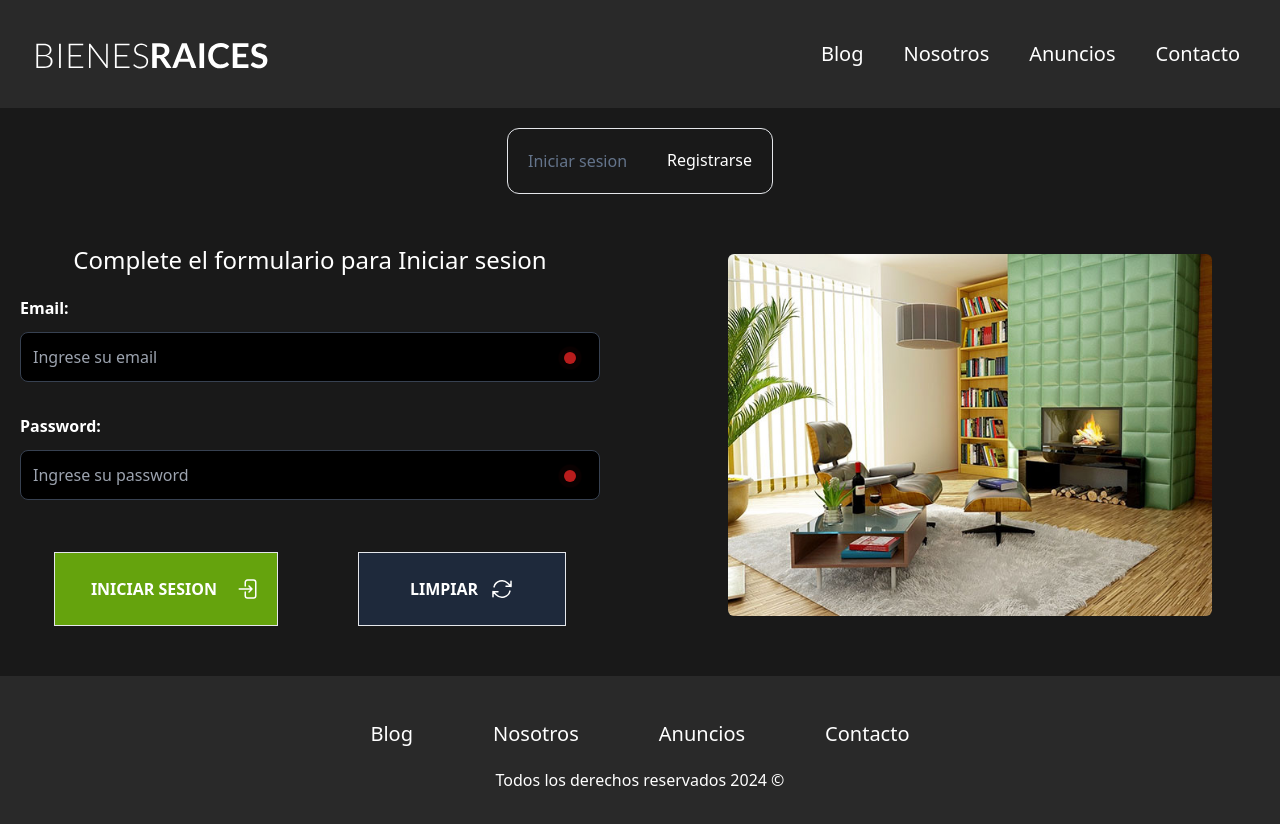
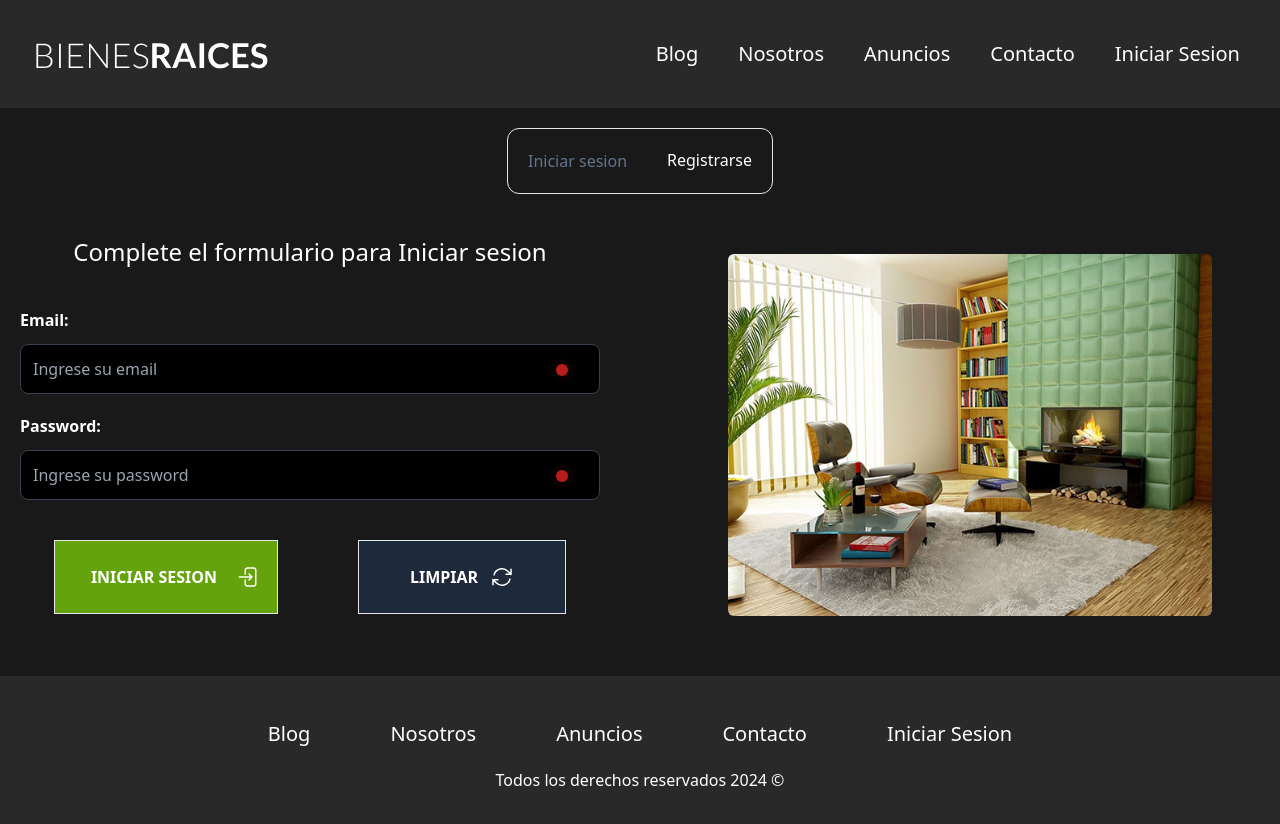
Before and after one commit to Nicogg95/BienesRaices-Frontend, a React (Vite) app: page /login in a window 1280 px wide. Shown: the top 824 px of the page. Built offline with nearby package versions, Linux system fonts and the light colour scheme; no server answers.

Commit message:
Ultimando detalles

```diff
--- a/src/components/FormLogin.jsx
+++ b/src/components/FormLogin.jsx
@@ -4,18 +4,16 @@ import Campo from "./Campo"
 import useAgentes from "../hooks/useAgentes"
 import Ping from "./Ping"
 import Boton from "./Boton"
-import { useNavigate } from "react-router-dom"
 
 const FormLogin = () => {
 
     const [email, setEmail] = useState("");
     const [password, setPassword] = useState("");
     const [alerta, setAlerta] = useState({})
-    const {iniciarSesion} = useAgentes()
-    const navigate = useNavigate()
-    const ubicacion = "-top-[50px] left-[21rem] md:left-[18rem] sm:left-[10rem] xl:left-[34rem] lg:left-[26rem] 2xl:left-[38rem]";
+    const {iniciarSesion, error} = useAgentes()
+    const ubicacion = "inset-y-14 right-8";
 
-    const handleSubmit = (e) =>{
+    const handleSubmit = async (e) =>{
         e.preventDefault();
 
         if(!email || !password){
@@ -27,11 +25,11 @@ const FormLogin = () => {
         }
 
         iniciarSesion({email, password});
+        setAlerta({msg:error, error: true})
+
         setTimeout(() => {
-            navigate("/admin")
+            setAlerta({})
         }, 3000);
-
-        limpiarForm();
 
     }
 
@@ -48,23 +46,31 @@ const FormLogin = () => {
     <>
         <div className={`flex flex-col justify-center items-center  col-span-2 md:col-span-1 -translate-x-[0rem]`}>
             <h1 className="text-center text-2xl my-5">Complete el formulario para Iniciar sesion </h1>
-            <form action="" className="w-full" onSubmit={handleSubmit} encType="multipart/form-data">
+            <div className="w-full mt-5">
+                <form action="" onSubmit={handleSubmit} encType="multipart/form-data">
 
+                    <div className="relative">
                         <Campo texto={"Email:"} tipo={"email"}
                         placeholder={"Ingrese su email"} clases={"max-w-[580px] mx-auto"}
                         valor={email} funcion={e=>{setEmail(e.target.value)}}/>
+                        <Ping ubicacion={ubicacion} input={email} />
+                    </div>
 
-                <Ping ubicacion={ubicacion}
-                    input={email} />
+                    <div className="relative">
+                        <Campo texto={"Password:"} tipo={"password"}
+                        placeholder={"Ingrese su password"}
+                        clases={"max-w-[580px] mx-auto"}
+                        valor={password} funcion={e=>{setPassword(e.target.value)}}/>
+                        <Ping ubicacion={ubicacion} input={password} />
+                    </div>
 
-                <Campo texto={"Password:"} tipo={"password"}
-                placeholder={"Ingrese su password"} clases={
-                    "max-w-[580px] mx-auto"}
-                valor={password} funcion={e=>{setPassword(e.target.value)}}/>
+                    {msg &&
+                    <div className="flex justify-center">
+                        <Alerta alerta={alerta}/>
+                    </div>
+                    }
 
-                <Ping ubicacion={ubicacion} input={password} />
-
-                <div className="my-5 flex flex-col-reverse md:flex-row  justify-center gap-y-5 gap-x-20">
+                    <div className="my-10 flex flex-col-reverse md:flex-row  justify-center gap-y-5 gap-x-20">
 
                         <div className="flex items-center md:w-56 px-1 justify-center border bg-lime-600">
                             <Boton texto={"Iniciar sesion"} clases={""} form={true}/>
@@ -82,12 +88,7 @@ const FormLogin = () => {
                     </div>
 
                 </form>
-
-            {msg &&
-                <div className="flex justify-center">
-                    <Alerta alerta={alerta}/>
             </div>
-            }
         </div>
         <div className={`col-start-2 row-start-1 col-span-1 hidden md:flex my-10`}>
             <img src="../img/blog3.jpg" alt="" className="w-5/6 h-fit rounded-md mx-auto"/>
--- a/src/components/FormRegistro.jsx
+++ b/src/components/FormRegistro.jsx
@@ -17,7 +17,7 @@ const FormLoginRegistro = () => {
     const [apellido, setApellido] = useState("");
     const [alerta, setAlerta] = useState({})
     const {registrarse} = useAgentes()
-    const ubicacion = "-top-[50px] left-[18rem] md:left-[28rem] sm:left-[32rem] lg:left-[23rem]";
+    const ubicacion = "inset-y-14 right-8";
 
     const onDrop = useCallback((acceptedFiles)=>{
         console.log(acceptedFiles)
@@ -73,43 +73,58 @@ const FormLoginRegistro = () => {
         <div className={`flex flex-col justify-center items-center col-span-2 md:col-span-1 md:col-start-2`}>
             <h1 className="text-center text-2xl my-5">Complete el formulario para crear su cuenta</h1>
 
-            <form action="" className="w-full" onSubmit={handleSubmit} encType="multipart/form-data">
+            <div className="w-full">
+                <form action="" onSubmit={handleSubmit} encType="multipart/form-data">
 
-                <div className="h-[21rem] overflow-auto px-5">
+                    <div className="h-[21rem] overflow-scroll px-5">
 
+                        <div className="relative">
                             <Campo texto={"Nombre:"} tipo={"texto"} placeholder={"Ingrese su nombre"} valor={nombre} funcion={e=>{setNombre(e.target.value)}}/>
+                            <Ping ubicacion={ubicacion} input={nombre} />
+                        </div>
 
-                    <Ping ubicacion={ubicacion} input={nombre} />
+                        <div className="relative">
+                            <Campo texto={"Apellido:"} tipo={"texto"} placeholder={"Ingrese su apellido"} valor={apellido} funcion={e=>{setApellido(e.target.value)}}/>
+                            <Ping ubicacion={ubicacion} input={apellido} />
+                        </div>
 
-                    <Campo texto={"Apellido:"} tipo={"texto"} placeholder={"Ingrese su apellido"} valor={apellido} funcion={e=>{setApellido(e.target.value)}}/>
+                        <div className="relative">
+                            <Campo texto={"Telefono:"} tipo={"tel"} placeholder={"Ingrese su telefono"} valor={telefono} funcion={e=>{setTelefono(e.target.value)}}/>
+                            <Ping ubicacion={ubicacion} input={telefono} />
+                        </div>
 
-                    <Ping ubicacion={ubicacion} input={apellido} />
+                        <div className="relative">
+                            <Campo texto={"Fecha de nacimiento:"} tipo={"date"} placeholder={"Ingrese su fecha de nacimiento"}
+                            valor={fechaNacimiento}
+                            funcion={e=>{setFechaNacimiento(e.target.value)}}/>
+                            <Ping ubicacion={"inset-y-14 right-11"} input={fechaNacimiento} />
+                        </div>
 
-                    <Campo texto={"Telefono:"} tipo={"tel"} placeholder={"Ingrese su telefono"} valor={telefono} funcion={e=>{setTelefono(e.target.value)}}/>
+                        <div className="relative">
+                            <Campo texto={"Domicilio:"} tipo={"text"} placeholder={"Ingrese su domicilio"} valor={domicilio} funcion={e=>{setDomicilio(e.target.value)}}/>
+                            <Ping ubicacion={ubicacion} input={domicilio} />
+                        </div>
 
-                    <Ping ubicacion={ubicacion} input={telefono} />
+                        <div className="relative">
+                            <Campo texto={"Email:"} tipo={"email"} placeholder={"Ingrese su email"} valor={email} funcion={e=>{setEmail(e.target.value)}} />
+                            <Ping ubicacion={ubicacion} input={email} />
+                        </div>
 
-                    <Campo texto={"Fecha de nacimiento:"} tipo={"date"} placeholder={"Ingrese su fecha de nacimiento"} valor={fechaNacimiento}
-                    funcion={e=>{setFechaNacimiento(e.target.value)}}/>
-
-                    <Ping ubicacion={"-top-[50px] left-[16rem] md:left-[12rem] sm:left-[30rem] lg:left-[22rem]"} input={fechaNacimiento} />
-
-                    <Campo texto={"Domicilio:"} tipo={"text"} placeholder={"Ingrese su domicilio"} valor={domicilio} funcion={e=>{setDomicilio(e.target.value)}}/>
-
-                    <Ping ubicacion={ubicacion} input={domicilio} />
-
-                    <Campo texto={"Email:"} tipo={"email"} placeholder={"Ingrese su email"} valor={email} funcion={e=>{setEmail(e.target.value)}} />
-
-                    <Ping ubicacion={ubicacion} input={email} />
-
+                        <div className="relative">
                             <Campo texto={"Password:"} tipo={"password"} placeholder={"Ingrese su password"} valor={password} funcion={e=>{setPassword(e.target.value)}}/>
-
                             <Ping ubicacion={ubicacion} input={password} />
+                        </div>
 
                     </div>
 
+                    {msg &&
+                        <div className="flex justify-center">
+                            <Alerta alerta={alerta}/>
+                        </div>
+                    }
+
                     <div className="flex flex-col md:flex-row my-10 justify-center gap-6">
-                    <div {...getRootProps()} className="border p-4 h-fit bg-yellow-600 font-bold">
+                        <div {...getRootProps()} className="border p-4 md:h-fit bg-yellow-600 font-bold">
                             <input type="file" name="foto" {...getInputProps()}/>
                             <div className="flex justify-center gap-x-3 items-center">
                                 <p className="cursor-pointer uppercase">Foto de perfil</p>
@@ -118,7 +133,7 @@ const FormLoginRegistro = () => {
                                 </svg>
                             </div>
                         </div>
-                    <div className="border flex items-center md:w-52 p-4 gap-x-3 justify-center bg-slate-800 md:h-fit">
+                        <div className="border flex items-center md:w-52 p-4 gap-x-3 justify-center bg-slate-800">
                             <button type="button" className="uppercase font-semibold cursor-pointer" onClick={()=>limpiarForm()}>Limpiar</button>
                             <svg xmlns="http://www.w3.org/2000/svg" fill="none" viewBox="0 0 24 24" strokeWidth="1.5" stroke="currentColor" className="size-6">
                                 <path strokeLinecap="round" strokeLinejoin="round" d="M16.023 9.348h4.992v-.001M2.985 19.644v-4.992m0 0h4.992m-4.993 0 3.181 3.183a8.25 8.25 0 0 0 13.803-3.7M4.031 9.865a8.25 8.25 0 0 1 13.803-3.7l3.181 3.182m0-4.991v4.99" />
@@ -136,12 +151,7 @@ const FormLoginRegistro = () => {
                     </div>
 
                 </form>
-
-            {msg &&
-                <div className="flex justify-center">
-                    <Alerta alerta={alerta}/>
             </div>
-            }
         </div>
 
         <div className={`col-start-1 row-start-1 col-span-1 hidden md:flex`}>
--- a/src/components/NavBar.jsx
+++ b/src/components/NavBar.jsx
@@ -7,12 +7,15 @@ const NavBar = ({clase}) => {
   const {agente, cerrarSesion} = useAgentes({})
 
   return (
-    <nav className={`${clase} md:flex flex-col items-center gap-y-7 md:flex-row gap-x-5 justify-between text-md md:opacity-1`}>
+    <nav className={`${clase} md:flex flex-col items-center gap-y-7 md:flex-row md:opacity-1`}>
         <Link to="/blog" className="hover:text-yellow-500 hover:font-bold text-xl">Blog</Link>
         <Link to="/nosotros" className="hover:text-yellow-500 hover:font-bold text-xl">Nosotros</Link>
         <Link to="/catalogo" className="hover:text-yellow-500 hover:font-bold text-xl">Anuncios</Link>
         <Link to="/contacto" className="hover:text-yellow-500 hover:font-bold text-xl">Contacto</Link>
-        {agente._id && <Link className="hover:text-yellow-500 hover:font-bold text-xl" onClick={()=>cerrarSesion()}>Cerrar Sesion</Link>}
+        {agente?._id ?
+        (<Link className="hover:text-yellow-500 hover:font-bold text-xl" onClick={()=>cerrarSesion()}>Cerrar Sesion</Link>)
+        :
+        (<Link className="hover:text-yellow-500 hover:font-bold text-xl" to="/login">Iniciar Sesion</Link>)}
     </nav>
   )
 }
--- a/src/components/Perfil.jsx
+++ b/src/components/Perfil.jsx
@@ -90,7 +90,7 @@ const Perfil = () => {
 
           <div className="grid grid-cols-6 gap-x-5 items-center my-3">
           <label htmlFor="" className="col-span-2 text-start">Fecha de nacimiento:</label>
-            <input type="text" value={formatearFecha(fechaNacimiento)} disabled
+            <input type="text" value={fechaNacimiento? formatearFecha(fechaNacimiento) : ""} disabled
             className={`p-3 col-span-4 bg-black rounded-xl border`} />
           </div>
 
--- a/src/components/Ping.jsx
+++ b/src/components/Ping.jsx
@@ -1,11 +1,12 @@
+/* eslint-disable react/prop-types */
 
 const Ping = ({input, ubicacion}) => {
   return (
     <>
-        <span className={`relative flex h-3 w-3 ${ubicacion}`}>
-            <span className={`animate-ping absolute inline-flex h-full w-full rounded-full ${input ? "bg-lime-700" : "bg-red-700"} opacity-75`}></span>
-            <span className={`relative inline-flex rounded-full h-3 w-3 ${input ? "bg-lime-700" : "bg-red-700"}`}></span>
-        </span>
+      <span className={`absolute flex h-3 w-3 ${ubicacion}`}>
+          <span className={`animate-ping absolute h-full w-full rounded-full ${input ? "bg-lime-700" : "bg-red-700"} opacity-75`}></span>
+          <span className={`relative inline-flex rounded-full h-3 w-3 ${input ? "bg-lime-700" : "bg-red-700"}`}></span>
+      </span>
     </>
 
   )
--- a/src/components/SecNosotros.jsx
+++ b/src/components/SecNosotros.jsx
@@ -3,7 +3,7 @@ const SecNosotros = () => {
   return (
     <div className='container mx-auto p-10 text-center'>
         <h2 className='text-center text-3xl'>Mas Sobre Nosotros</h2>
-        <div className='grid md:grid-cols-3 gap-x-10 my-14'>
+        <div className='grid md:grid-cols-3 gap-10 my-14'>
             <div className='flex flex-col items-center justify-between gap-y-10'>
                 <img src="../img/icono1.svg" alt="" className='w-32'/>
                 <h3 className='text-3xl uppercase'>Seguridad</h3>
--- a/src/layout/RutaAdmin.jsx
+++ b/src/layout/RutaAdmin.jsx
@@ -13,7 +13,7 @@ const Layout = () => {
       <div className="text-white bg-[#191919]">
         <Header />
         {agente?._id? (<Outlet />)
-         : <Navigate to="/"/>}
+         : <Navigate to="/login"/>}
         <Footer />
       </div>
     </>
--- a/src/paginas/ConfirmarCuenta.jsx
+++ b/src/paginas/ConfirmarCuenta.jsx
@@ -38,7 +38,7 @@ const ConfirmarCuenta = () => {
     const {msg} = alerta;
 
     setTimeout(() => {
-        navigate("/");
+        navigate("/login");
     }, 3000);
 
   return (
--- a/src/paginas/SecBlog.jsx
+++ b/src/paginas/SecBlog.jsx
@@ -39,7 +39,7 @@ const Blog = () => {
         <div className="md:col-span-2 md:col-start-5">
           <div className="flex flex-col justify-center items-center md:col-span-2 w-full py-8">
           {movil &&
-            <Boton texto={!mostrarForm? "Agregar propiedad": "Ocultar Formulario"}
+            <Boton texto={!mostrarForm? "Agregar publicacion": "Ocultar Formulario"}
                   clases={"bg-lime-600"}
                   funcion={()=>handleClickForm()}/>
           }
```
Also changed, not shown: src/components/Mensajes.jsx (+19 -2 lines), src/context/AgenteProvider.jsx (+7 -15 lines). Lines whose indentation alone changed are shown as unchanged.
